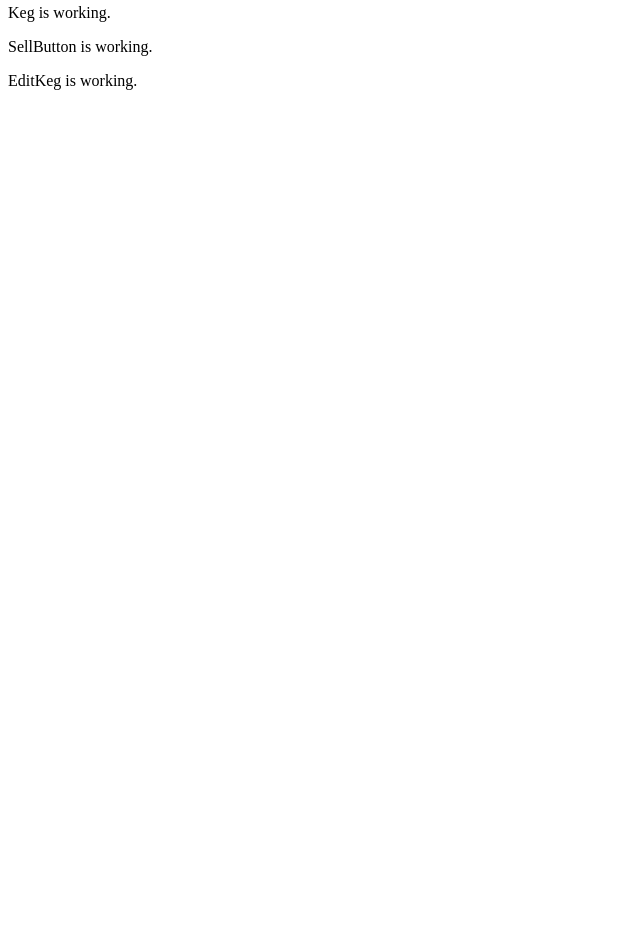
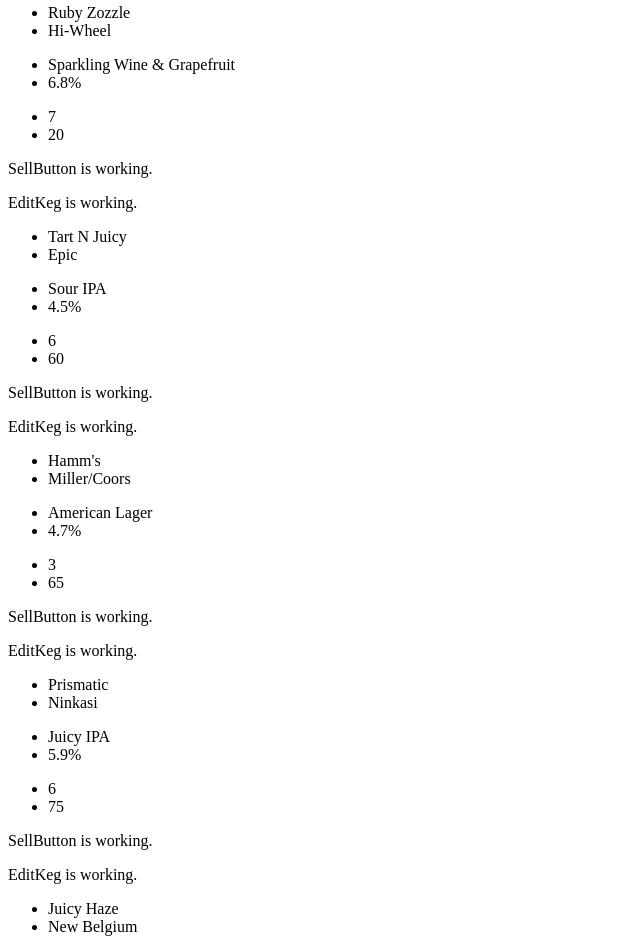
Before and after one commit to 1stBoltCrux/Taproom-React, a React app: page / in a window 1280 px wide. Shown: the part 80-1032 px from the top of the page, without its empty margins (0-640 px from the left). Before the commit the page ends 800 px from the top, so only its background shows below. Built offline with nearby package versions, Linux system fonts and the light colour scheme.

Commit message:
add masterKegList from epicenter, map, populate Keg component

```diff
--- a/src/components/Keg.jsx
+++ b/src/components/Keg.jsx
@@ -3,12 +3,32 @@
 import SellButton from './SellButton.jsx';
 import EditKeg from './EditKeg.jsx';
 
-export default function Keg(){
+export default function Keg(props){
   return(
     <div className='keg-wrapper'>
-      <p>Keg is working.</p>
-      <SellButton/>
-      <EditKeg/>
+      <div className='keg-card'>
+        <div className='name-brewer'>
+          <ul>
+            <li>{props.name}</li>
+            <li>{props.brewer}</li>
+          </ul>
+        </div>
+        <div className='description-abv'>
+          <ul>
+            <li>{props.description}</li>
+            <li>{props.abv}</li>
+          </ul>
+        </div>
+        <div className='price-remaining'>
+          <ul>
+            <li>{props.price}</li>
+            <li>{props.remaining}</li>
+          </ul>
+          </div>
+        <SellButton/>
+        <EditKeg/>
+      </div>
+
     </div>
   )
 }
--- a/src/components/KegList.jsx
+++ b/src/components/KegList.jsx
@@ -3,10 +3,74 @@
 import Keg from './Keg.jsx';
 
 export default function KegList(){
+
+  const state = {
+  masterKegList: [
+    {
+      name: 'Ruby Zozzle',
+      brewer: 'Hi-Wheel',
+      description: 'Sparkling Wine & Grapefruit',
+      abv: '6.8%',
+      price: '7',
+      remaining: '20'
+    },
+    {
+      name: 'Tart N Juicy',
+      brewer: 'Epic',
+      description: 'Sour IPA',
+      abv: '4.5%',
+      price: '6',
+      remaining: '60'
+    },
+    {
+      name: 'Hamm\'s',
+      brewer: 'Miller/Coors',
+      description: 'American Lager',
+      abv: '4.7%',
+      price: '3',
+      remaining: '65'
+    },
+    {
+      name: 'Prismatic',
+      brewer: 'Ninkasi',
+      description: 'Juicy IPA',
+      abv:  '5.9%',
+      price: '6',
+      remaining: '75'
+    },
+    {
+      name: 'Juicy Haze',
+      brewer: 'New Belgium',
+      description: 'India Pale Ale',
+      abv:  '7.5%',
+      price: '6',
+      remaining: '18'
+    },
+    {
+      name: '8 Hop',
+      brewer: 'New Belgium',
+      description: 'Pale Ale',
+      abv:  '5.5%',
+      price: '6',
+      remaining: '58'
+    }
+  ]
+}
+
   return(
     <div className='keg-list-wrapper'>
       <p>KegList is working.</p>
-      <Keg/>
+      {state.masterKegList.map((keg, index) =>
+        <Keg
+        name={keg.name}
+        brewer={keg.brewer}
+        description={keg.description}
+        abv={keg.abv}
+        price={keg.price}
+        remaining={keg.remaining}
+        key={index}/>
+      )}
+
     </div>
   )
 }
```
